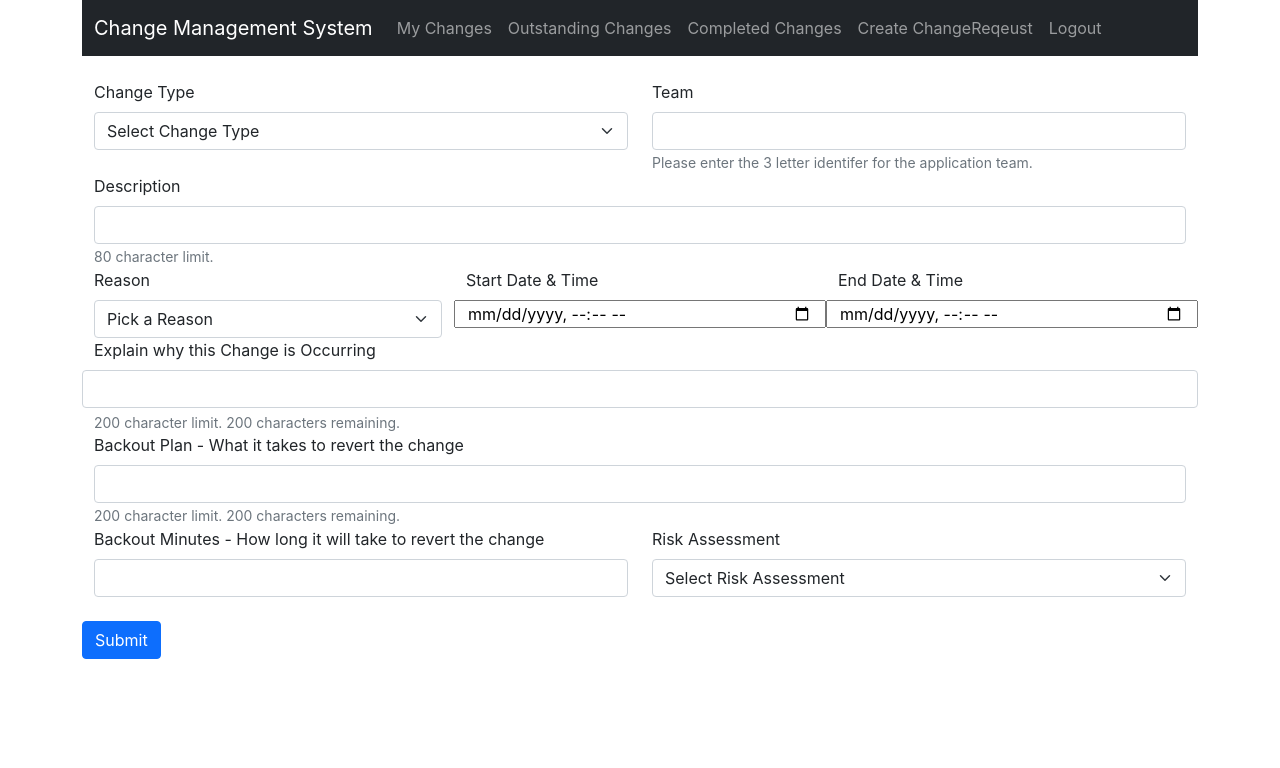
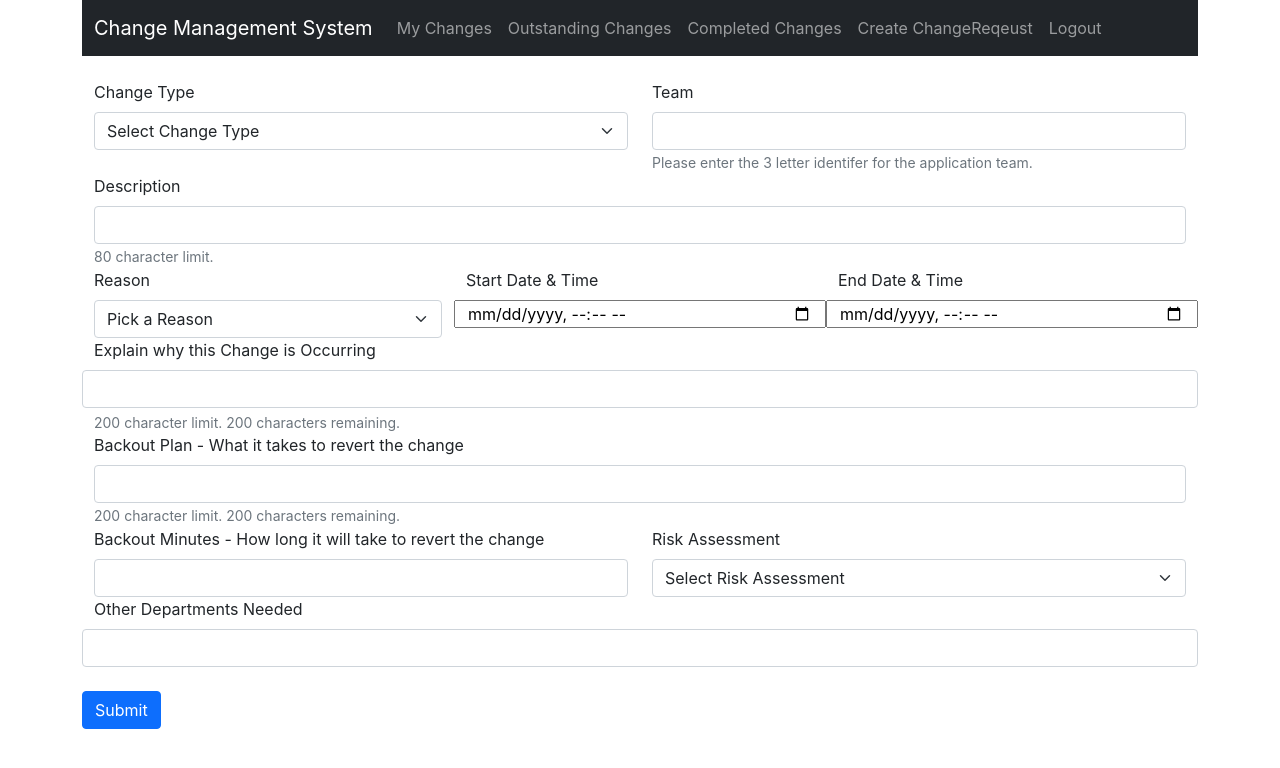
Before and after one commit to ucmo-cs/Gilgamesh_23F, a React (Create React App) app in the folder commercefrontend/: page /create in a window 1280 px wide. Shown: the top 768 px of the page. Built offline with nearby package versions, Linux system fonts and the light colour scheme; the HTML template or start-up script is replaced by a standard one.

Commit message:
Added otherDepartments attribute and field on Create Change Request Form

```diff
--- a/commercefrontend/src/pages/CreateChangeRequest.js
+++ b/commercefrontend/src/pages/CreateChangeRequest.js
@@ -20,6 +20,7 @@ function CreateChangeRequest(props) {
         backoutPlan:'',
         backoutMinutes:'',
         riskAssessment: '',
+        otherDepartments: ''
       });
 
 
@@ -225,6 +226,18 @@ function CreateChangeRequest(props) {
                     </Col>
 
                 </Row>
+
+                <Row>
+                  <Form.Label>
+                    Other Departments Needed
+                  </Form.Label>
+                  <Form.Control
+                    type="text"
+                    id='otherDepartments'
+                    name = "otherDepartments"
+                    onChange = {changeValue}
+                  />
+                </Row>
             </Container>
             <br></br>
 
```
